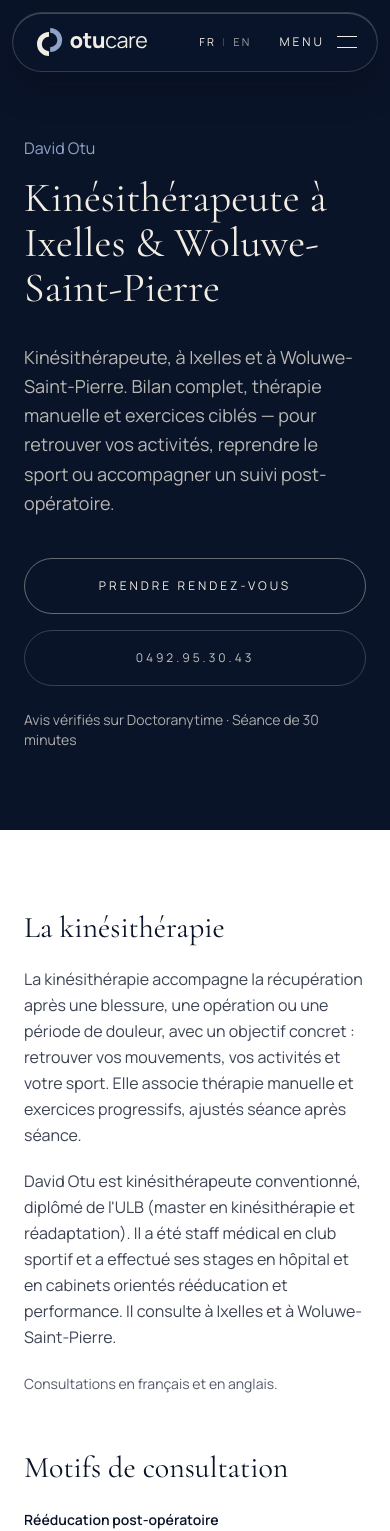
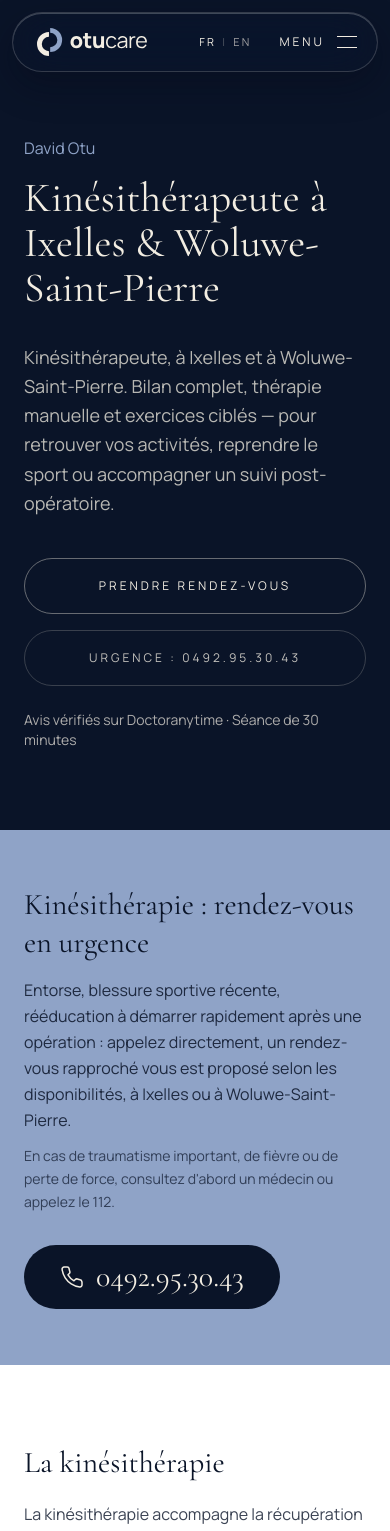
Before and after one commit to otudaviddo/otudavid, a Next.js app: page /kine in a window 390 px wide. Shown: the top 1531 px of the page. Built offline with nearby package versions, Linux system fonts and the light colour scheme.

Commit message:
Rendez-vous en urgence par téléphone : bandeau sous l'accueil, blocs sur les pages Ostéo, Kiné et cabinets, panneau mobile, FAQ, descriptions et données structurées
Co-Authored-By: Claude Opus 5.5 <noreply@anthropic.com>
Claude-Session: https://claude.ai/code/session_01Mh1BQxcSa4NdpshWVMjazJ

```diff
--- a/src/components/BookingPage.tsx
+++ b/src/components/BookingPage.tsx
@@ -4,6 +4,7 @@ import { content, type Lang } from "@/i18n";
 import FaqCarousel from "@/components/FaqCarousel";
 import FaqSchema from "@/components/FaqSchema";
 import Approach from "@/components/Approach";
+import { UrgentSection } from "@/components/Urgent";
 
 export default function BookingPage({ kind, lang = "fr" }: { kind: "osteo" | "kine"; lang?: Lang }) {
   const C = content(lang);
@@ -30,13 +31,15 @@ export default function BookingPage({ kind, lang = "fr" }: { kind: "osteo" | "ki
             {C.ui.book}
           </a>
           <a href={site.phoneHref} className="inline-flex min-h-[56px] w-full items-center justify-center rounded-full border border-ivory/20 px-8 text-xs uppercase tracking-[0.25em] text-ivory/80 transition-colors hover:border-steel hover:text-steel sm:w-auto">
-            {site.phone}
+            {C.ui.urgent.short} : {site.phone}
           </a>
         </div>
         <p className="rise d2 mt-6 text-sm text-ivory/70">
           {C.reviewsLabel.split(" · ")[0]} · {t.sessionOf(osteo ? C.duration.osteo : C.duration.kine)}
         </p>
       </section>
+
+      <UrgentSection lang={lang} title={osteo ? C.ui.urgent.h2Osteo : C.ui.urgent.h2Kine} text={osteo ? C.ui.urgent.textOsteo : C.ui.urgent.textKine} />
 
       {/* Présentation + motifs (fond blanc) */}
       <section data-tone="light" className="w-full bg-white text-night">
--- a/src/components/CabinetPage.tsx
+++ b/src/components/CabinetPage.tsx
@@ -1,5 +1,6 @@
 import { site, SITE_URL } from "@/config/site";
 import { content, type Lang } from "@/i18n";
+import { UrgentSection } from "@/components/Urgent";
 
 
 /* Page dédiée à un cabinet : pensée pour les recherches « ostéopathe + commune »
@@ -48,9 +49,14 @@ export default function CabinetPage({ slug, lang = "fr" }: { slug: string; lang?
                 {C.ui.bookShort} · {d.label}
               </a>
             ))}
+            <a href={site.phoneHref} className="flex min-h-[56px] items-center justify-center rounded-full border border-ivory/20 px-8 text-xs uppercase tracking-[0.25em] text-ivory/80 transition-colors hover:border-steel hover:text-steel">
+              {C.ui.urgent.short} : {site.phone}
+            </a>
           </div>
         </div>
       </section>
+
+      <UrgentSection lang={lang} title={C.ui.urgent.h2City(a.city)} text={C.ui.urgent.textCity(a.city, a.daysSentence)} />
 
       <section className="w-full bg-ivory text-night">
         <div className="mx-auto grid max-w-6xl gap-12 px-6 py-20 md:grid-cols-[5fr_7fr] md:px-10 md:py-28">
--- a/src/components/Contact.tsx
+++ b/src/components/Contact.tsx
@@ -28,6 +28,7 @@ export default function Contact({ lang = "fr" }: { lang?: Lang }) {
             <a href={site.phoneHref} className="block font-serif text-4xl transition-colors duration-300 hover:text-steelDeep">
               {site.phone}
             </a>
+            <p className="mt-2 text-sm font-semibold text-night">{c.ui.urgent.contact}</p>
             <a href={`mailto:${site.email}`} className={`mt-3 inline-block break-all ${link}`}>
               {site.email}
             </a>
--- a/src/components/HomePage.tsx
+++ b/src/components/HomePage.tsx
@@ -9,6 +9,7 @@ import FaqCarousel from "@/components/FaqCarousel";
 import FaqSchema from "@/components/FaqSchema";
 import TrustBand from "@/components/TrustBand";
 import Approach from "@/components/Approach";
+import { UrgentBand } from "@/components/Urgent";
 
 export default function HomePage({ lang = "fr" }: { lang?: Lang }) {
   const c = content(lang);
@@ -20,13 +21,14 @@ export default function HomePage({ lang = "fr" }: { lang?: Lang }) {
         <h1 id="accueil-title" className="sr-only">
           {site.name} — {t.heroH1}
         </h1>
-        <div className="flex flex-col md:h-[100svh] md:min-h-[640px] md:flex-row">
+        <div className="flex flex-col md:h-[calc(100svh-76px)] md:min-h-[600px] md:flex-row">
           <Choice d={c.disciplines.osteo} kind="osteo" image="/images/osteopathie-mains.webp" position="50% 55%" alt={t.altOsteo} pro={t.osteoPro} cta={t.book} more={t.more} moreHref={c.routes.osteo} label={c.disciplines.osteo.label} />
           <span aria-hidden className="h-px w-full bg-ivory/15 md:h-auto md:w-px" />
           <Choice d={c.disciplines.kine} kind="kine" image="/images/kinesitherapie-genou.webp" position="50% 50%" alt={t.altKine} pro={t.kinePro} cta={t.book} more={t.more} moreHref={c.routes.kine} label={c.disciplines.kine.label} />
         </div>
       </section>
 
+      <UrgentBand lang={lang} />
       <TrustBand lang={lang} />
 
       {/* Présentation */}
--- a/src/components/StructuredData.tsx
+++ b/src/components/StructuredData.tsx
@@ -14,6 +14,13 @@ export default function StructuredData() {
     url: SITE_URL,
     telephone: site.phoneHref.replace("tel:", ""),
     email: site.email,
+    contactPoint: {
+      "@type": "ContactPoint",
+      contactType: "Rendez-vous en urgence",
+      telephone: site.phoneHref.replace("tel:", ""),
+      availableLanguage: ["French", "English"],
+      areaServed: "BE",
+    },
     sameAs: [site.instagram],
     priceRange: "€€",
     knowsLanguage: ["fr", "en"],
--- /dev/null
+++ b/src/components/Urgent.tsx
@@ -0,0 +1,45 @@
+import { site } from "@/config/site";
+import { content, type Lang } from "@/i18n";
+import { PhoneIcon } from "@/components/Icons";
+
+/* Rendez-vous en urgence : on appelle directement.
+   - variante « band » : bandeau fin, juste sous l'accueil ;
+   - variante « section » : bloc avec titre et texte, sur les pages Ostéo, Kiné et cabinets. */
+const phoneBtn = "inline-flex min-h-[52px] shrink-0 items-center gap-3 rounded-full bg-night px-7 font-serif text-2xl text-ivory transition-colors duration-300 hover:bg-nightSoft";
+
+export function UrgentBand({ lang = "fr" }: { lang?: Lang }) {
+  const t = content(lang).ui.urgent;
+  return (
+    <aside aria-label={t.aria} className="w-full bg-steel text-night">
+      <div className="mx-auto flex max-w-6xl flex-col gap-3 px-6 py-4 sm:flex-row sm:items-center sm:justify-between md:min-h-[76px] md:px-10 md:py-0">
+        <p className="text-base leading-snug">
+          <strong className="font-semibold">{t.band}</strong>
+          <span className="text-night/80"> · {t.bandText}</span>
+        </p>
+        <a href={site.phoneHref} className={phoneBtn}>
+          <PhoneIcon className="h-5 w-5" />{site.phone}
+        </a>
+      </div>
+    </aside>
+  );
+}
+
+export function UrgentSection({ lang = "fr", title, text }: { lang?: Lang; title: string; text: string }) {
+  const t = content(lang).ui.urgent;
+  return (
+    <section id="urgence" data-tone="light" aria-labelledby="urgence-title" className="w-full bg-steel text-night">
+      <div className="mx-auto grid max-w-6xl gap-8 px-6 py-14 md:grid-cols-[7fr_5fr] md:items-center md:gap-16 md:px-10 md:py-16">
+        <div>
+          <h2 id="urgence-title" className="font-serif text-3xl leading-tight sm:text-4xl">{title}</h2>
+          <p className="mt-4 text-base leading-relaxed text-night/85">{text}</p>
+          <p className="mt-3 text-sm leading-relaxed text-night/70">{t.safety}</p>
+        </div>
+        <div className="md:justify-self-end">
+          <a href={site.phoneHref} className={`${phoneBtn} min-h-[64px] px-9 text-3xl`}>
+            <PhoneIcon className="h-6 w-6" />{site.phone}
+          </a>
+        </div>
+      </div>
+    </section>
+  );
+}
--- a/src/content/en.ts
+++ b/src/content/en.ts
@@ -23,20 +23,20 @@ export const siteEn = {
       daysSentence: "on Tuesdays and Thursdays",
       metaTitle: "Osteopath & physiotherapist in Woluwe-Saint-Pierre | David Otu",
       metaDescription:
-        "David Otu, English-speaking osteopath D.O. and physiotherapist in Woluwe-Saint-Pierre (Brussels), Rue de la Station 113. Tuesdays and Thursdays. Book online.",
+        "David Otu, English-speaking osteopath D.O. and physiotherapist in Woluwe-Saint-Pierre (Brussels), Rue de la Station 113. Tuesdays and Thursdays. Book online, or call for an urgent appointment.",
     },
     ixelles: {
       days: "Monday · Wednesday · Friday",
       daysSentence: "on Mondays, Wednesdays and Fridays",
       metaTitle: "Osteopath & physiotherapist in Ixelles, Brussels | David Otu",
       metaDescription:
-        "David Otu, English-speaking osteopath D.O. and physiotherapist in Ixelles (Brussels), Rue de Hennin 99. Mondays, Wednesdays and Fridays. Book online.",
+        "David Otu, English-speaking osteopath D.O. and physiotherapist in Ixelles (Brussels), Rue de Hennin 99. Mondays, Wednesdays and Fridays. Book online, or call for an urgent appointment.",
     },
   } as Record<string, { days: string; daysSentence: string; metaTitle: string; metaDescription: string }>,
   seo: {
     title: "English-speaking osteopath & physio in Brussels | David Otu",
     description:
-      "Osteopath D.O. and contracted physiotherapist in Ixelles and Woluwe-Saint-Pierre (Brussels): back pain, neck pain, knee, sprains, rehabilitation and sports injuries. Book online.",
+      "Osteopath D.O. and contracted physiotherapist in Ixelles and Woluwe-Saint-Pierre (Brussels): back pain, neck pain, knee, sprains, rehabilitation and sports injuries. Book online, or call for an urgent appointment.",
   },
 };
 
@@ -47,7 +47,7 @@ export const disciplinesEn = {
     h1: "Osteopath D.O. in Ixelles & Woluwe-Saint-Pierre",
     metaTitle: "English-speaking osteopath in Brussels (Ixelles, Woluwe) | David Otu",
     metaDescription:
-      "Osteopath D.O. in Ixelles and Woluwe-Saint-Pierre, Brussels: acute low back pain, stiff neck, sciatica, neck pain, tension. 45-minute sessions, certificate for your health insurance. Book online.",
+      "Osteopath D.O. in Ixelles and Woluwe-Saint-Pierre, Brussels: acute low back pain, stiff neck, sciatica, neck pain, tension. 45-minute sessions, certificate for your health insurance. Urgent appointments by phone.",
     intro:
       "Qualified osteopath D.O., in Ixelles and Woluwe-Saint-Pierre. Careful listening, precise assessment of your posture and movement, gentle and targeted manual techniques — for adults, children, athletes and seniors.",
   },
@@ -119,13 +119,13 @@ const prescription: QA = { q: "Do I need a medical prescription?", a: "Not for o
 const duree: QA = { q: "How long is a session?", a: `An osteopathy session lasts ${siteEn.duration.osteo}, a physiotherapy session ${siteEn.duration.kine}.` };
 const premiere: QA = { q: "What happens during the first session?", a: "It starts with a thorough assessment: your history, your symptoms and an examination to find the cause of the pain, not only where it shows. Then comes treatment (manual therapy, targeted exercise) and practical advice for daily life." };
 const choisir: QA = { q: "Osteopath or physiotherapist: which one should I see?", a: "Osteopathy is well suited to recent or recurring pain and stiffness: acute low back pain, locked back, stiff neck, tension. Physiotherapy is indicated for rehabilitation after an injury or surgery and for returning to sport, usually with a prescription. Trained in both, David Otu will guide you to the most appropriate care." };
-const urgence: QA = { q: "Can I be seen quickly for acute back pain or a stiff neck?", a: `Call ${site.phone}: a short-notice appointment will be offered depending on availability, in Ixelles or Woluwe-Saint-Pierre. You can also book online via Doctoranytime.` };
+const urgence: QA = { q: "How do I get an urgent appointment (acute back pain, stiff neck, locked back)?", a: `For an urgent appointment, call ${site.phone} directly: you will be offered the earliest possible slot, subject to availability, in Ixelles or Woluwe-Saint-Pierre. For a regular appointment, online booking remains available.` };
 const ouQuand: QA = { q: "Where and when?", a: `In Ixelles (${site.addresses[1].street}) on Mondays, Wednesdays and Fridays, and in Woluwe-Saint-Pierre (${site.addresses[0].street}) on Tuesdays and Thursdays. Osteopathy and physiotherapy are offered at both practices.` };
 const apporter: QA = { q: "What should I bring?", a: "Your ID card, the medical prescription for physiotherapy, and any scans or reports you have (X-ray, MRI, surgical report). Wear comfortable clothing." };
 const langue: QA = { q: "Are consultations in English?", a: "Yes. David Otu consults in English and in French, at both practices in Brussels." };
 
-export const faqHomeEn: QA[] = [choisir, langue, remboursementOsteo, remboursementKine, prescription, duree, premiere, urgence, ouQuand, apporter];
-export const faqOsteoEn: QA[] = [langue, remboursementOsteo, duree, premiere, urgence, prescription, choisir, ouQuand];
+export const faqHomeEn: QA[] = [urgence, choisir, langue, remboursementOsteo, remboursementKine, prescription, duree, premiere, ouQuand, apporter];
+export const faqOsteoEn: QA[] = [urgence, langue, remboursementOsteo, duree, premiere, prescription, choisir, ouQuand];
 export const faqKineEn: QA[] = [langue, remboursementKine, prescription, duree, premiere, apporter, choisir, ouQuand];
 
 type SoinEn = Pick<Soin, "card" | "cardText" | "intro" | "motifsTitle" | "motifs" | "approcheIntro" | "phases" | "alerte" | "faq">;
--- a/src/content/faq.ts
+++ b/src/content/faq.ts
@@ -30,8 +30,8 @@ const choisir: QA = {
   a: "L'ostéopathie convient bien aux douleurs et blocages récents ou récurrents : lumbago, dos bloqué, torticolis, tensions. La kinésithérapie est indiquée pour la rééducation après une blessure ou une opération et pour la reprise du sport, généralement sur prescription. Formé dans les deux disciplines, David Otu vous oriente vers la prise en charge la plus adaptée.",
 };
 const urgence: QA = {
-  q: "Puis-je être reçu rapidement en cas de lumbago ou de torticolis ?",
-  a: `Appelez le ${site.phone} : un créneau rapproché vous sera proposé selon les disponibilités, à Ixelles ou à Woluwe-Saint-Pierre. Vous pouvez aussi réserver en ligne via Doctoranytime.`,
+  q: "Comment obtenir un rendez-vous en urgence (lumbago, torticolis, dos bloqué) ?",
+  a: `Pour un rendez-vous en urgence, appelez directement le ${site.phone} : un créneau rapproché vous est proposé selon les disponibilités, à Ixelles ou à Woluwe-Saint-Pierre. Pour un rendez-vous classique, la réservation en ligne reste possible.`,
 };
 const ouQuand: QA = {
   q: "Où et quand consulter ?",
@@ -46,6 +46,6 @@ const anglais: QA = {
   a: "Yes. David Otu is an English-speaking osteopath and physiotherapist, with practices in Ixelles and Woluwe-Saint-Pierre (Brussels). You can book online or call directly.",
 };
 
-export const faqHome: QA[] = [choisir, remboursementOsteo, remboursementKine, prescription, duree, premiereSeance, urgence, ouQuand, apporter, anglais];
-export const faqOsteo: QA[] = [remboursementOsteo, duree, premiereSeance, urgence, prescription, choisir, ouQuand, anglais];
-export const faqKine: QA[] = [remboursementKine, prescription, duree, premiereSeance, apporter, choisir, ouQuand, anglais];
+export const faqHome: QA[] = [urgence, choisir, remboursementOsteo, remboursementKine, prescription, duree, premiereSeance, ouQuand, apporter, anglais];
+export const faqOsteo: QA[] = [urgence, remboursementOsteo, duree, premiereSeance, prescription, choisir, ouQuand, anglais];
+export const faqKine: QA[] = [remboursementKine, prescription, duree, premiereSeance, urgence, apporter, choisir, ouQuand, anglais];
--- a/src/i18n.ts
+++ b/src/i18n.ts
@@ -71,6 +71,17 @@ const uiFr = {
     motifsText: (c: string) => `Au cabinet de ${c}, David Otu prend en charge les douleurs aiguës (lumbago, dos bloqué, torticolis, sciatique), les douleurs chroniques du dos et de la nuque, les blessures sportives et la rééducation après une entorse, une fracture ou une opération (prothèse de genou ou de hanche, ligaments croisés).`,
     reimb: "Remboursement", also: "David Otu consulte aussi à", back: "Retour à l'accueil",
   },
+  urgent: {
+    band: "Rendez-vous en urgence", bandText: "Lumbago, torticolis, dos bloqué : appelez directement.", short: "Urgence", aria: "Rendez-vous en urgence",
+    h2Osteo: "Ostéopathe en urgence à Ixelles et Woluwe-Saint-Pierre",
+    h2Kine: "Kinésithérapie : rendez-vous en urgence",
+    h2City: (c: string) => `Rendez-vous en urgence à ${c}`,
+    textOsteo: "Lumbago, dos bloqué, torticolis, sciatique : pour une douleur aiguë, n'attendez pas un créneau en ligne. Appelez directement, un rendez-vous rapproché vous est proposé selon les disponibilités, à Ixelles (lundi, mercredi, vendredi) ou à Woluwe-Saint-Pierre (mardi, jeudi).",
+    textKine: "Entorse, blessure sportive récente, rééducation à démarrer rapidement après une opération : appelez directement, un rendez-vous rapproché vous est proposé selon les disponibilités, à Ixelles ou à Woluwe-Saint-Pierre.",
+    textCity: (c: string, days: string) => `Lumbago, dos bloqué, torticolis, entorse : pour un rendez-vous en urgence au cabinet de ${c}, ${days}, appelez directement. Un créneau rapproché vous est proposé selon les disponibilités.`,
+    safety: "En cas de traumatisme important, de fièvre ou de perte de force, consultez d'abord un médecin ou appelez le 112.",
+    sheet: "Urgence ? Appelez directement", contact: "Rendez-vous en urgence : appelez directement ce numéro.",
+  },
   lang: { switch: "EN", aria: "English version" },
 };
 
@@ -118,6 +129,17 @@ const uiEn: typeof uiFr = {
     motifsTitle: (c) => `What I treat in ${c}`,
     motifsText: (c) => `At the ${c} practice, David Otu treats acute pain (acute low back pain, locked back, stiff neck, sciatica), chronic back and neck pain, sports injuries, and rehabilitation after a sprain, a fracture or surgery (knee or hip replacement, cruciate ligaments).`,
     reimb: "Reimbursement", also: "David Otu also practises in", back: "Back to home",
+  },
+  urgent: {
+    band: "Urgent appointment", bandText: "Acute low back pain, stiff neck, locked back: call directly.", short: "Urgent", aria: "Urgent appointment",
+    h2Osteo: "Urgent osteopath appointment in Ixelles and Woluwe-Saint-Pierre",
+    h2Kine: "Physiotherapy: urgent appointments",
+    h2City: (c) => `Urgent appointment in ${c}`,
+    textOsteo: "Acute low back pain, locked back, stiff neck, sciatica: for acute pain, don't wait for an online slot. Call directly and you will be offered the earliest possible appointment, subject to availability, in Ixelles (Monday, Wednesday, Friday) or Woluwe-Saint-Pierre (Tuesday, Thursday).",
+    textKine: "Sprain, recent sports injury, rehabilitation to start quickly after surgery: call directly and you will be offered the earliest possible appointment, subject to availability, in Ixelles or Woluwe-Saint-Pierre.",
+    textCity: (c, days) => `Acute low back pain, locked back, stiff neck, sprain: for an urgent appointment at the ${c} practice, ${days}, call directly. You will be offered the earliest possible slot, subject to availability.`,
+    safety: "After a major injury, or with fever or loss of strength, see a doctor first or call 112.",
+    sheet: "Urgent? Call directly", contact: "Urgent appointment: call this number directly.",
   },
   lang: { switch: "FR", aria: "Version française" },
 };
```
Also changed, not shown: src/components/MobileBooking.tsx (+8 -0 lines), src/config/site.ts (+4 -4 lines).
